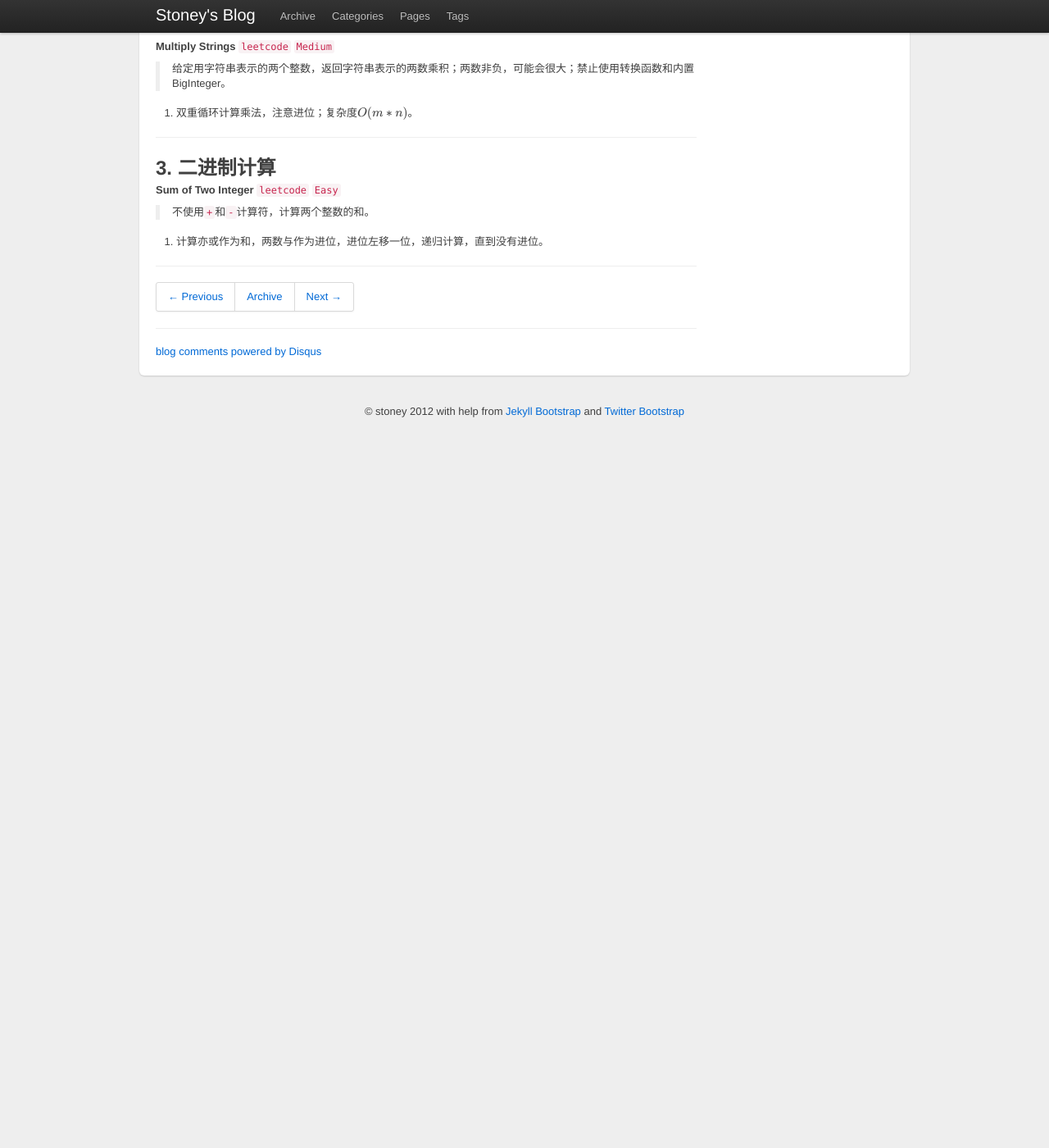
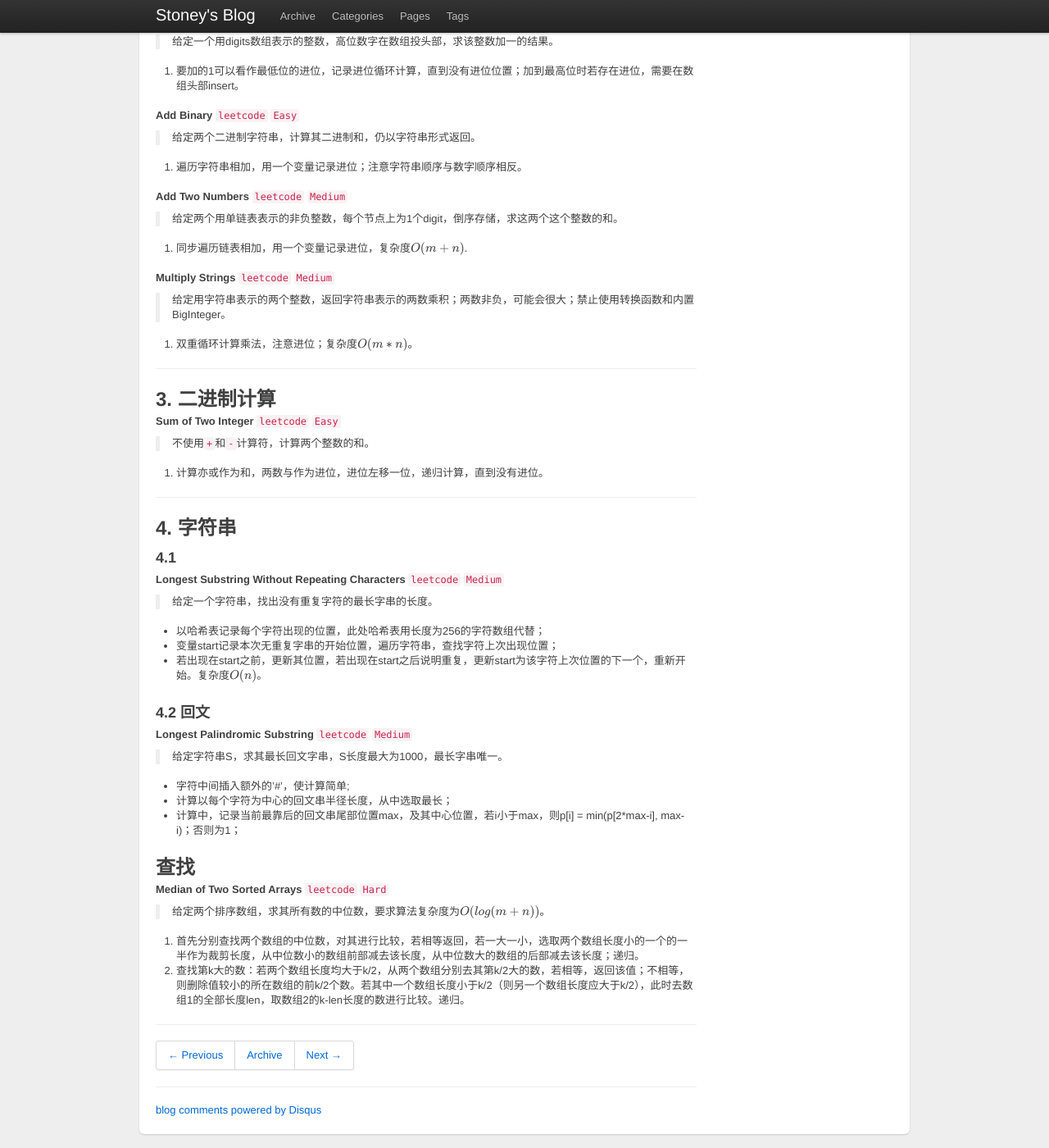
Before and after one commit to DengZuoheng/istoney.github.io, a Jekyll site: the page built from _posts/jobhunting/2016-06-20-algorithm-problem-summary.md, in a window 1280 px wide and 1400 px high, scrolled down 1120 px. Shown: the whole window at 82% size. Built offline with Jekyll 4.4.1, drawn with Linux system fonts in a browser that asks for light colours; formulas are drawn with MathJax 3; comment, search, counter and statistics services are not loaded; before the commit the page ends 1640 px from its top, so only the background shows below that; some of the changed text lies outside the part shown.

Commit message:
嘻嘻嘻

```diff
--- a/_posts/jobhunting/2016-06-20-algorithm-problem-summary.md
+++ b/_posts/jobhunting/2016-06-20-algorithm-problem-summary.md
@@ -6,7 +6,17 @@ tags: [Job]
 ---
 {% include JB/setup %}
 
-## 1. Array
+| 分类 | 子类 | 题目编号 |
+| -- | -- |
+| [数组](#数组) | [数组求和](#数组求和) | 1, 15, 16, 18 |
+| [整数表示与计算](#整数表示与计算) | | 66, 67, 2, 43 |
+| [二进制计算](#二进制计算) | | 371 |
+| [字符串](#字符串) | | 3 |
+| [字符串](#字符串) | [回文](#回文)| 5 |
+| [查找](#查找) | | 4 |
+
+
+## 1. 数组
 
 ### 1.1 数组求和
 
@@ -80,3 +90,36 @@ tags: [Job]
 > 不使用`+`和`-`计算符，计算两个整数的和。
 
 1. 计算亦或作为和，两数与作为进位，进位左移一位，递归计算，直到没有进位。
+
+---
+
+## 4. 字符串
+
+### 4.1
+
+**Longest Substring Without Repeating Characters** `leetcode` `Medium`
+
+> 给定一个字符串，找出没有重复字符的最长字串的长度。
+
+- 以哈希表记录每个字符出现的位置，此处哈希表用长度为256的字符数组代替；
+- 变量start记录本次无重复字串的开始位置，遍历字符串，查找字符上次出现位置；
+- 若出现在start之前，更新其位置，若出现在start之后说明重复，更新start为该字符上次位置的下一个，重新开始。复杂度\\( O(n) \\)。
+
+### 4.2 回文
+
+**Longest Palindromic Substring** `leetcode` `Medium`
+
+> 给定字符串S，求其最长回文字串，S长度最大为1000，最长字串唯一。
+
+- 字符中间插入额外的'#'，使计算简单;
+- 计算以每个字符为中心的回文串半径长度，从中选取最长；
+- 计算中，记录当前最靠后的回文串尾部位置max，及其中心位置，若i小于max，则p[i] = min(p[2*max-i], max-i)；否则为1；
+
+## 查找
+
+**Median of Two Sorted Arrays** `leetcode` `Hard`
+
+> 给定两个排序数组，求其所有数的中位数，要求算法复杂度为\\( O(log(m+n)) \\)。
+
+1. 首先分别查找两个数组的中位数，对其进行比较，若相等返回，若一大一小，选取两个数组长度小的一个的一半作为裁剪长度，从中位数小的数组前部减去该长度，从中位数大的数组的后部减去该长度；递归。
+2. 查找第k大的数：若两个数组长度均大于k/2，从两个数组分别去其第k/2大的数，若相等，返回该值；不相等，则删除值较小的所在数组的前k/2个数。若其中一个数组长度小于k/2（则另一个数组长度应大于k/2），此时去数组1的全部长度len，取数组2的k-len长度的数进行比较。递归。
```
